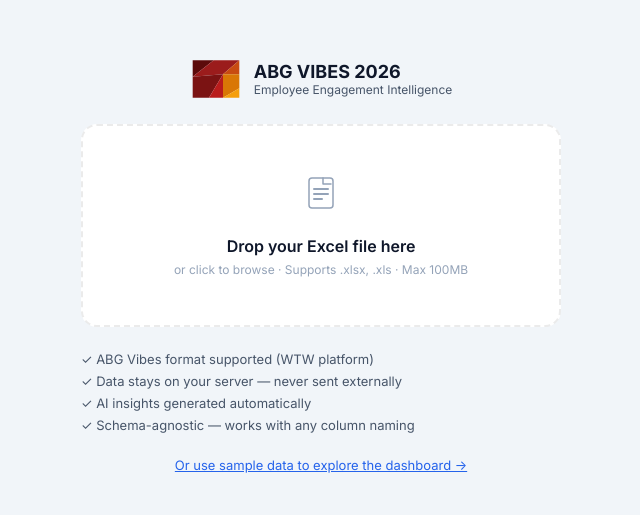
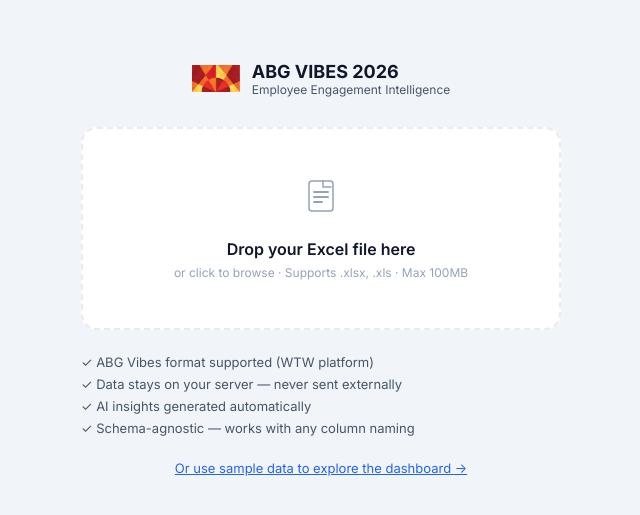
Before and after one commit to kranthi-kumar-tibilsolutions/ABCEL, a React (Vite) app in the folder frontend/: page / in a window 1280 px wide. Shown: the part 135-650 px from the top of the page, without its empty margins (319-959 px from the left). Built offline with nearby package versions, Linux system fonts and the light colour scheme; no server answers.

Commit message:
update logo in uploadPage

```diff
--- a/frontend/src/pages/UploadPage.jsx
+++ b/frontend/src/pages/UploadPage.jsx
@@ -1,4 +1,5 @@
 import { useState, useRef, useCallback } from 'react';
+import abgLogo from '../assets/abg.avif';
 
 const STAGES = {
   idle:       { label: '',                                  step: 0 },
@@ -89,15 +90,7 @@ export default function UploadPage({ onUploadComplete }) {
     <div className="upload-page">
       {/* Logo */}
       <div className="upload-logo">
-        <svg width="52" height="42" viewBox="0 0 44 36">
-          <polygon points="2,2 20,2 2,16" fill="#5C0B0B"/>
-          <polygon points="20,2 42,2 28,14 2,16" fill="#9B1C1C"/>
-          <polygon points="42,2 42,14 28,14" fill="#C84B11"/>
-          <polygon points="2,16 2,34 16,34 28,14" fill="#7B1313"/>
-          <polygon points="16,34 28,14 28,34" fill="#B91C1C"/>
-          <polygon points="28,14 42,14 42,26 28,34" fill="#D97706"/>
-          <polygon points="28,34 42,26 42,34" fill="#F59E0B"/>
-        </svg>
+        <img src={abgLogo} alt="ABG" width="48" height="48" style={{ objectFit: 'contain', borderRadius: 6 }} />
         <div>
           <div className="upload-logo-title">ABG VIBES 2026</div>
           <div className="upload-logo-sub">Employee Engagement Intelligence</div>
```
